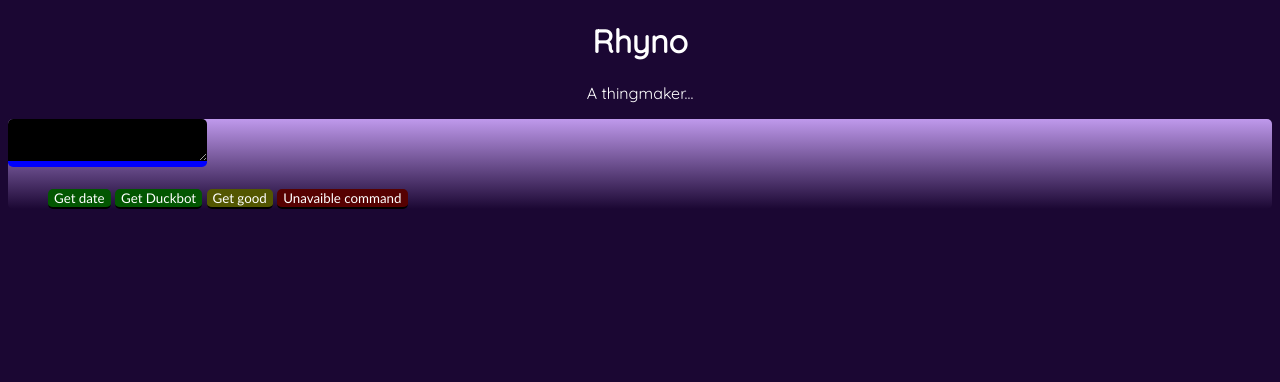
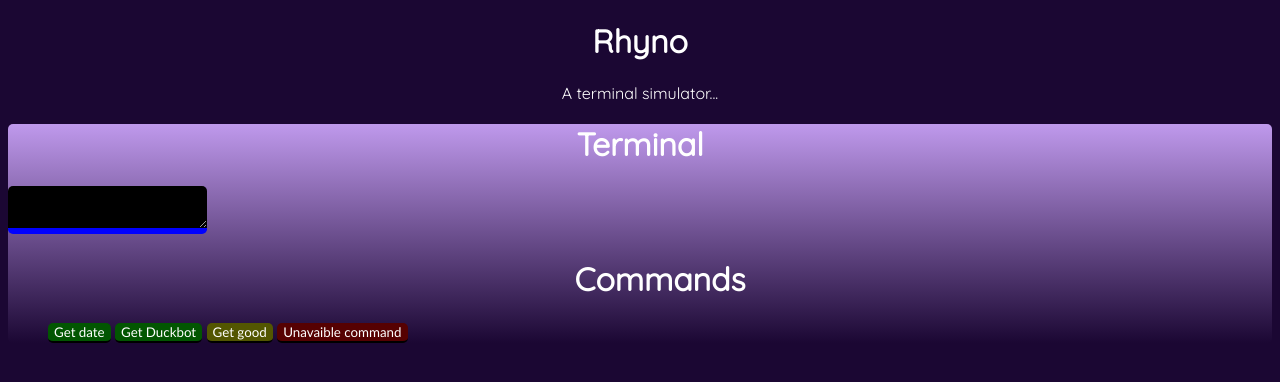
Before and after one commit to rocko2314243/Rhyno, a website: page index.html in a window 1280 px wide. Drawn offline with Linux system fonts and the light colour scheme.

Commit message:
Update index.html

```diff
--- a/index.html
+++ b/index.html
@@ -4,10 +4,12 @@
 <body>
         <link rel="stylesheet" href="main.css">
         <h1>Rhyno</h1>
-        <p>A thingmaker...</p>
+        <p>A terminal simulator...</p>
          <div id="Cool">
+             <h1>Terminal</h1>
         <textarea id="Thingmaker"></textarea>
         <ul>
+            <h1>Commands</h1>
         <button id="Fancy" onclick="getDate()">Get date</button>
              <button id="Fancy" onclick="getDuckbot()">Get Duckbot</button>
         <button id="Fancy2" onclick="supercharge()">Get good</button>
```
